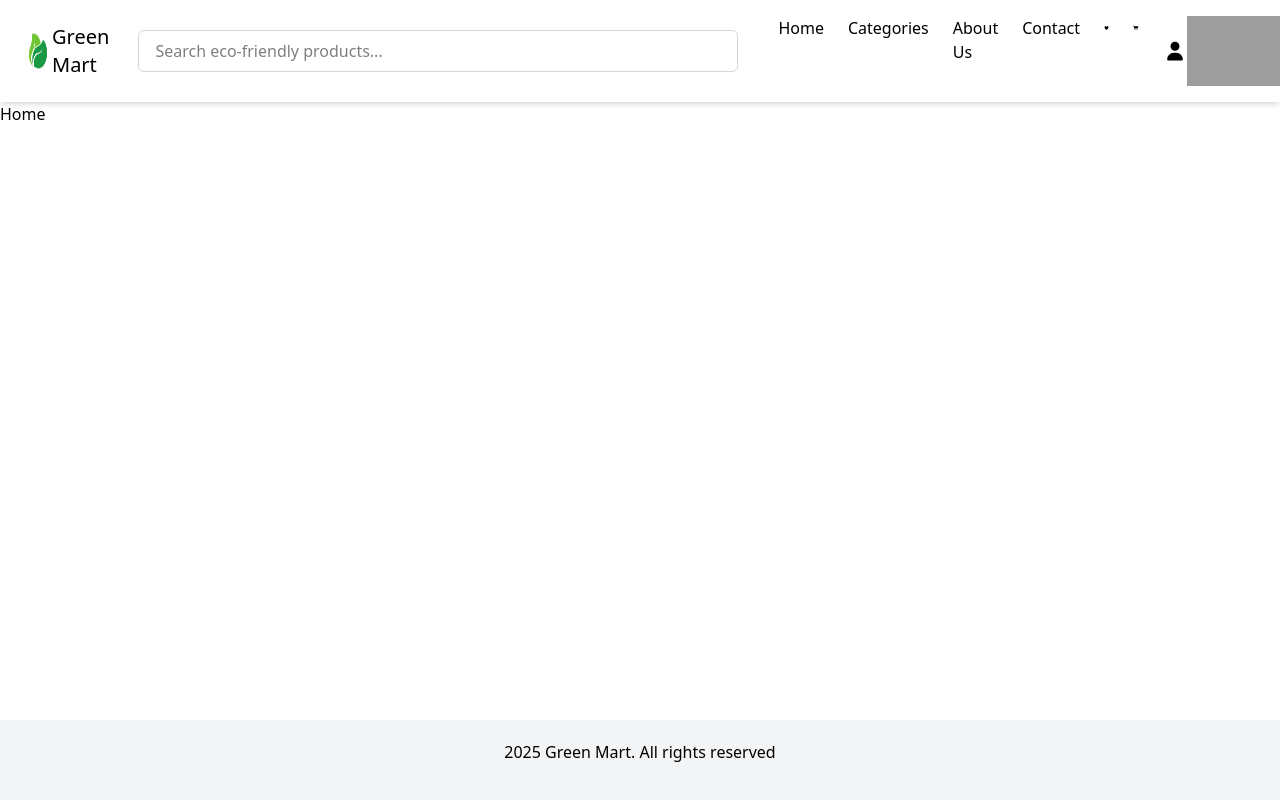
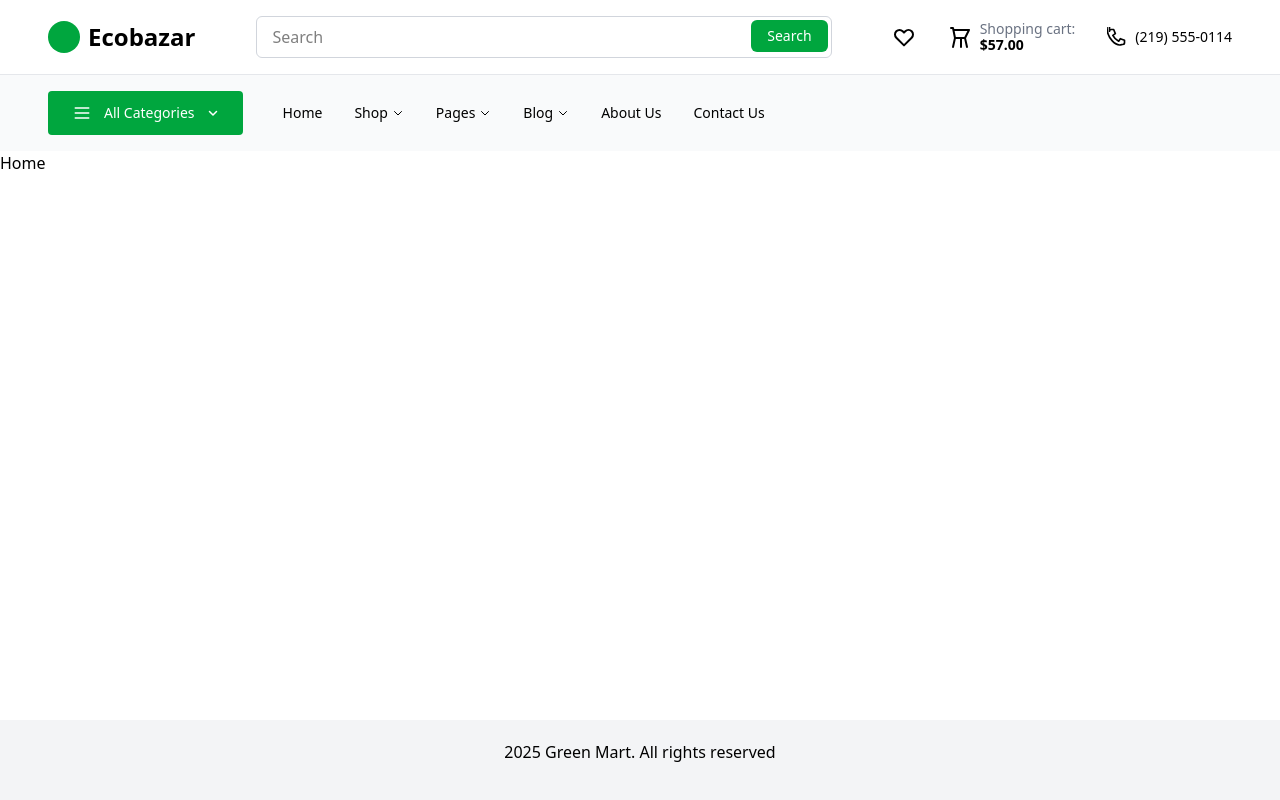
Before and after one commit to cdac-project-green-mart/web-frontend, a React (Vite) app in the folder ecomm-user-client/: page / in a window 1280 px wide. Built offline with nearby package versions, Linux system fonts and the light colour scheme; grey boxes are pictures that could not be loaded.

Commit message:
Navbar redesign

```diff
--- a/ecomm-user-client/src/components/navbar/Navbar.jsx
+++ b/ecomm-user-client/src/components/navbar/Navbar.jsx
@@ -1,81 +1,164 @@
-import React, { useState } from 'react'
-import logo from "../../assets/green_mart_logo.jpg"
-import favourites from "../../assets/favourites.svg"
-import cart from "../../assets/cart.svg"
-import user from '../../assets/user-solid-full.svg'
-import dropDown from "../../assets/caret-down-solid-full.svg"
+import React, { useState } from "react";
+
 const Navbar = () => {
-    const [open, setOpen] = useState(false);
+  const [openCat, setOpenCat] = useState(false);
+  const [openShop, setOpenShop] = useState(false);
+  const [openPages, setOpenPages] = useState(false);
+  const [openBlog, setOpenBlog] = useState(false);
+
   return (
-        <nav className="bg-white shadow-md px-6 py-4 flex items-center justify-between">
-            {/* Logo / Brand */}
-            <div className="text-xl  flex justify-around">
-                <img src={logo} alt="logo" className='w-7' />
-                Green Mart
+    <div className="w-full">
+
+      {/* TOP NAV */}
+      <nav className="w-full bg-white px-12 py-4 flex items-center justify-between shadow-sm">
+
+        {/* LEFT: LOGO */}
+        <div className="flex items-center gap-2">
+          <div className="w-8 h-8 bg-green-600 rounded-full"></div>
+          <span className="text-2xl font-semibold">Ecobazar</span>
         </div>
 
-            {/* Search Bar */}
-            <div className=" px-10">
-                <div className="relative mx-auto">
+        {/* CENTER SEARCH */}
+        <div className="flex-1 px-10">
+          <div className="relative max-w-xl mx-auto w-full">
             <input
               type="text"
-                        placeholder="Search eco-friendly products..."
-                        className=" w-150 border border-gray-300 rounded-md px-4 py-2 focus:outline-none focus:ring focus:ring-green-400"
+              placeholder="Search"
+              className="w-full border border-gray-300 rounded-md px-4 py-2 focus:outline-none"
             />
+            <button className="absolute right-1 top-1 bg-green-600 text-white px-4 py-1.5 rounded-md text-sm">
+              Search
+            </button>
           </div>
         </div>
 
+        {/* RIGHT ICONS */}
+        <div className="flex items-center gap-8">
+          {/* Like */}
+          <svg className="h-6 w-6" fill="none" stroke="black" strokeWidth="2" viewBox="0 0 24 24">
+            <path strokeLinecap="round" strokeLinejoin="round" d="M4.318 6.318a4.5 4.5 0 000 6.364L12 20.364l7.682-7.682a4.5 4.5 0 00-6.364-6.364L12 7.636l-1.318-1.318a4.5 4.5 0 00-6.364 0z"/>
+          </svg>
 
-            {/* Links */}
-            <ul className="flex gap-6">
-                <li><a href="/" className="hover:text-green-600">Home</a></li>
-                <li><a href="/" className="hover:text-green-600">Categories</a></li>
-                <li><a href="/products" className="hover:text-green-600">About Us</a></li>
-                <li><a href="/about" className="hover:text-green-600">Contact</a></li>
-                <li><a href=""><img src={favourites} alt="" className='h-6 w-6' /></a></li>
-                <li><a href=""><img src={cart} alt="" className='h-6 w-6' /></a></li>
-                <li className="relative">
-                    <div className='flex items-center'
-                        onClick={() => setOpen(!open)}>
-                        <img
-                            src={user}
-                            className="h-6 w-6 cursor-pointer"
-                        />
-                        <img src={dropDown} alt="" />
-
-
+          {/* Cart */}
+          <div className="flex items-center gap-2 cursor-pointer">
+            <svg className="h-6 w-6" fill="none" stroke="black" strokeWidth="2" viewBox="0 0 24 24">
+              <path strokeLinecap="round" strokeLinejoin="round" d="M3 3h2l.4 2M7 13h10l4-8H5.4M7 13L5.4 5M7 13l-2 9m12-9l2 9m-6-9v9"/>
+            </svg>
+            <div className="text-sm leading-4">
+              <p className="text-gray-500">Shopping cart:</p>
+              <p className="font-semibold">$57.00</p>
+            </div>
           </div>
 
+          {/* Phone */}
+          <div className="flex items-center gap-2 text-sm">
+            <svg className="h-5 w-5" fill="none" stroke="black" strokeWidth="2" viewBox="0 0 24 24">
+              <path strokeLinecap="round" strokeLinejoin="round" d="M3 5a2 2 0 012-2h3l2 5-3 2c1.5 3 4 5.5 7 7l2-3 5 2v3a2 2 0 01-2 2h-1C10.82 24 0 13.18 0 1V0a2 2 0 012-2h1v7z"/>
+            </svg>
+            <span>(219) 555-0114</span>
+          </div>
+        </div>
+      </nav>
 
-                    {open && (
-                        <div className="absolute right-0 mt-2 w-48 bg-white border rounded shadow text-sm">
+      {/* BOTTOM BAR */}
+      <div className="w-full bg-gray-50 border-t border-gray-200">
+        <div className="flex items-center gap-10 px-12 py-4 relative">
 
-                            {/* Hello username row */}
-                            <div className="px-3 py-2 font-semibold text-gray-700 border-b">
-                                Hello, User
+          {/* ALL CATEGORIES BUTTON */}
+          <div
+            className="bg-green-600 text-white px-6 py-3 flex items-center gap-3 rounded-sm cursor-pointer"
+            onClick={() => setOpenCat(!openCat)}
+          >
+            <svg className="h-5 w-5" fill="none" stroke="white" strokeWidth="2" viewBox="0 0 24 24">
+              <path strokeLinecap="round" strokeLinejoin="round" d="M4 6h16M4 12h16M4 18h16"/>
+            </svg>
+            <span className="text-sm">All Categories</span>
+            <svg className={`h-3 w-3 transition-transform ${openCat ? "rotate-180" : ""}`} fill="none" stroke="white" strokeWidth="3" viewBox="0 0 24 24">
+              <path strokeLinecap="round" strokeLinejoin="round" d="M19 9l-7 7-7-7"/>
+            </svg>
           </div>
 
-                            <a href="/profile" className="block px-3 py-2 hover:bg-gray-100">
-                                Profile
-                            </a>
-                            <a href="/orders" className="block px-3 py-2 hover:bg-gray-100">
-                                My Orders
-                            </a>
-                            <a href="/settings" className="block px-3 py-2 hover:bg-gray-100">
-                                Settings
-                            </a>
-                            <a href="/help" className="block px-3 py-2 hover:bg-gray-100">
-                                Help & Support
-                            </a>
-                            <button className="w-full text-left px-3 py-2 hover:bg-gray-100">
-                                Logout
-                            </button>
+          {/* ALL CATEGORIES DROPDOWN */}
+          {openCat && (
+            <div className="absolute left-12 top-20 bg-white border shadow-md w-48 rounded text-sm z-20">
+              <p className="px-4 py-2 hover:bg-gray-100 cursor-pointer">Vegetables</p>
+              <p className="px-4 py-2 hover:bg-gray-100 cursor-pointer">Fruits</p>
+              <p className="px-4 py-2 hover:bg-gray-100 cursor-pointer">Groceries</p>
             </div>
           )}
 
+          {/* MENU LINKS */}
+          <ul className="flex items-center gap-8 text-sm">
+
+            {/* HOME */}
+            <li className="hover:text-green-600 cursor-pointer">
+              Home
             </li>
+
+            {/* SHOP DROPDOWN */}
+            <li className="relative">
+              <div className="flex items-center gap-1 cursor-pointer hover:text-green-600"
+                onClick={() => setOpenShop(!openShop)}
+              >
+                Shop
+                <svg className="h-3 w-3" fill="none" stroke="black" strokeWidth="2" viewBox="0 0 24 24">
+                  <path strokeLinecap="round" strokeLinejoin="round" d="M19 9l-7 7-7-7"/>
+                </svg>
+              </div>
+
+              {openShop && (
+                <div className="absolute bg-white border shadow-md w-40 mt-2 rounded text-sm z-20">
+                  <p className="px-4 py-2 hover:bg-gray-100 cursor-pointer">Shop Grid</p>
+                  <p className="px-4 py-2 hover:bg-gray-100 cursor-pointer">Product Details</p>
+                </div>
+              )}
+            </li>
+
+            {/* PAGES DROPDOWN */}
+            <li className="relative">
+              <div className="flex items-center gap-1 cursor-pointer hover:text-green-600"
+                onClick={() => setOpenPages(!openPages)}
+              >
+                Pages
+                <svg className="h-3 w-3" fill="none" stroke="black" strokeWidth="2" viewBox="0 0 24 24">
+                  <path strokeLinecap="round" strokeLinejoin="round" d="M19 9l-7 7-7-7"/>
+                </svg>
+              </div>
+
+              {openPages && (
+                <div className="absolute bg-white border shadow-md w-40 mt-2 rounded text-sm z-20">
+                  <p className="px-4 py-2 hover:bg-gray-100 cursor-pointer">FAQ</p>
+                  <p className="px-4 py-2 hover:bg-gray-100 cursor-pointer">Terms</p>
+                </div>
+              )}
+            </li>
+
+            {/* BLOG DROPDOWN */}
+            <li className="relative">
+              <div className="flex items-center gap-1 cursor-pointer hover:text-green-600"
+                onClick={() => setOpenBlog(!openBlog)}
+              >
+                Blog
+                <svg className="h-3 w-3" fill="none" stroke="black" strokeWidth="2" viewBox="0 0 24 24">
+                  <path strokeLinecap="round" strokeLinejoin="round" d="M19 9l-7 7-7-7"/>
+                </svg>
+              </div>
+
+              {openBlog && (
+                <div className="absolute bg-white border shadow-md w-40 mt-2 rounded text-sm z-20">
+                  <p className="px-4 py-2 hover:bg-gray-100 cursor-pointer">Blog List</p>
+                  <p className="px-4 py-2 hover:bg-gray-100 cursor-pointer">Single Post</p>
+                </div>
+              )}
+            </li>
+
+            <li className="hover:text-green-600 cursor-pointer">About Us</li>
+            <li className="hover:text-green-600 cursor-pointer">Contact Us</li>
           </ul>
-        </nav>
+
+        </div>
+      </div>
+    </div>
   );
 };
 
```
Lines whose indentation alone changed are shown as unchanged.
